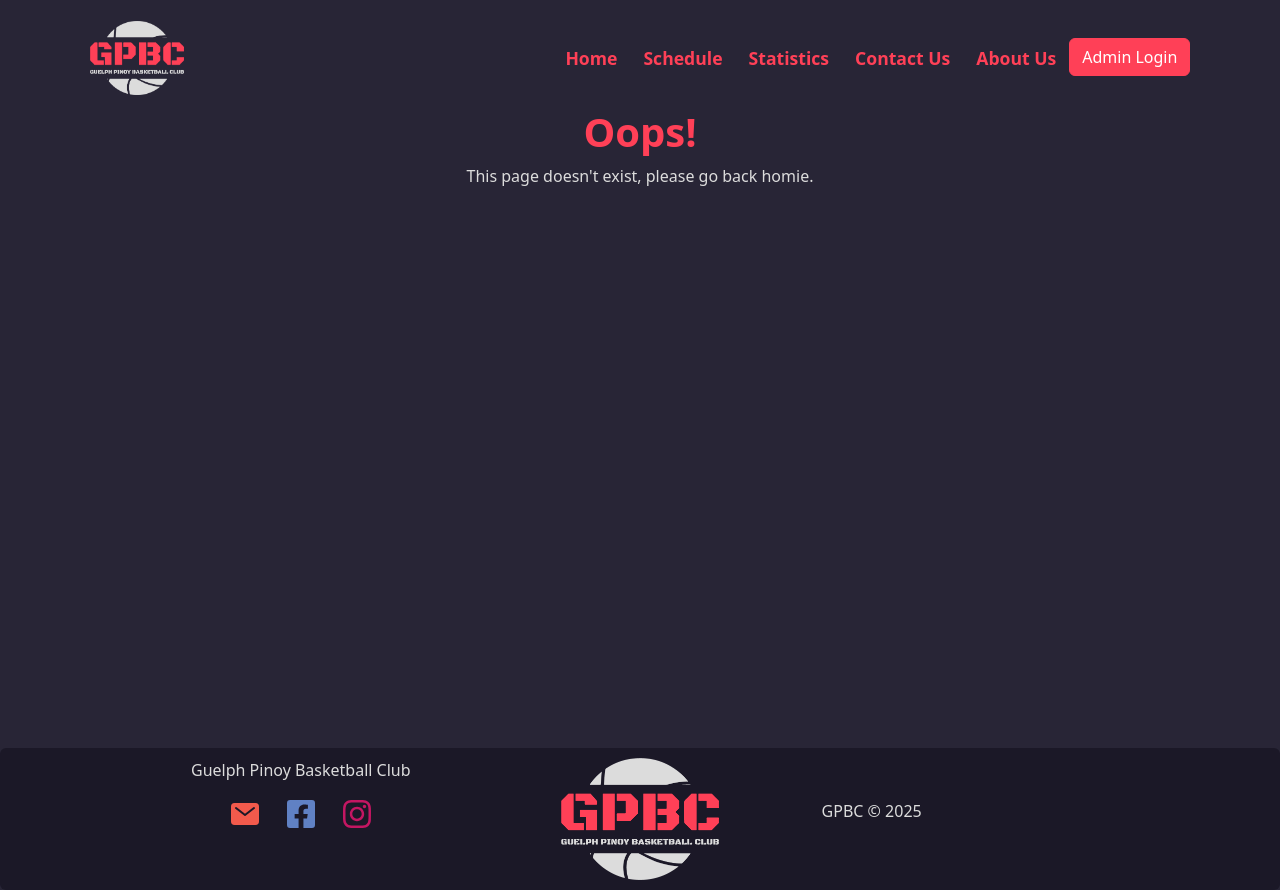
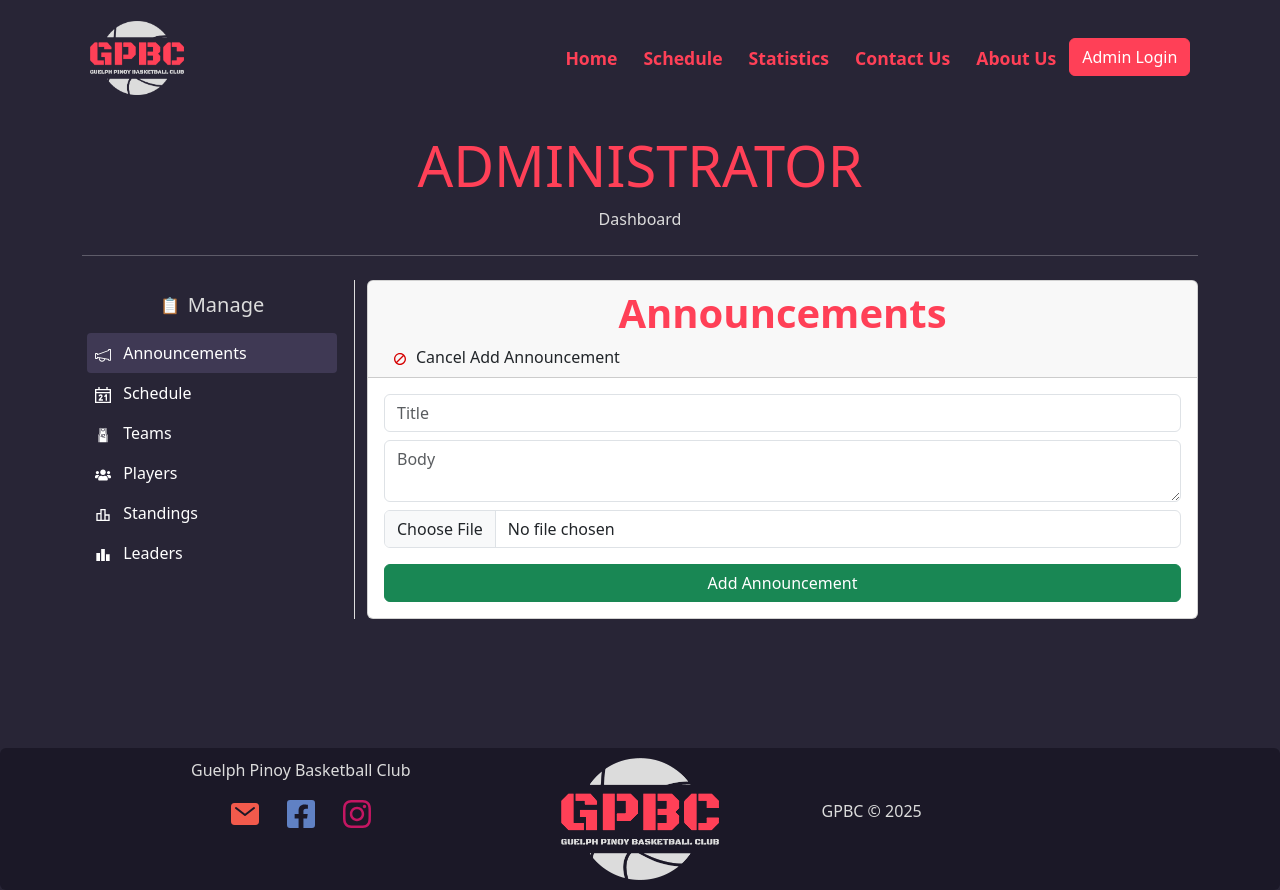
Before and after one commit to keithrsialana/GPBC-website, a React (Vite) app: page /admin-add-announcement in a window 1280 px wide. Built offline with nearby package versions, Linux system fonts and the light colour scheme; no server answers.

Commit message:
Added AddAnnouncement Page
Feature for firebase doesn't work yet, still needs to be worked on. Front end is created though.

```diff
--- a/components/pages/Admin/AdminAnnouncements.jsx
+++ b/components/pages/Admin/AdminAnnouncements.jsx
@@ -2,8 +2,6 @@ import { useEffect, useState } from "react";
 import { useNavigate, Link } from "react-router-dom";
 
 import Card from 'react-bootstrap/Card';
-import Nav from 'react-bootstrap/Nav';
-import Accordion from 'react-bootstrap/Accordion';
 import { FaUsers } from 'react-icons/fa';
 import { MdOutlineLeaderboard, MdLeaderboard } from "react-icons/md";
 import { TfiAnnouncement } from "react-icons/tfi";
@@ -12,6 +10,23 @@ import { GiBasketballJersey } from "react-icons/gi";
 import { RiFileAddLine } from "react-icons/ri";
 
 function AdminAnnouncements() {
+
+	// Fetch announcements from Firebase
+	useEffect(() => {
+		async function fetchAnnouncements() {
+			try {
+				const snapshot = await getDocs(collection(db, "announcements"));
+				const data = snapshot.docs.map(doc => ({ id: doc.id, ...doc.data() }));
+				setAnnouncements(data);
+			} catch (error) {
+				console.error("Error fetching announcements:", error);
+			} finally {
+				setLoading(false);
+			}
+		}
+
+		fetchAnnouncements();
+	}, []);
 
 	return (
 		<div className="container-fluid p-0">
@@ -79,7 +94,7 @@ function AdminAnnouncements() {
 						<Card>
 							<Card.Header>
 								<h1>Announcements</h1>
-								<Link className="nav-link custom-link text-start" to="/admin-add-announcements">
+								<Link className="nav-link custom-link text-start" to="/admin-add-announcement">
 									<RiFileAddLine className="me-2 ms-2" /> Add Announcement
 								</Link>
 							</Card.Header>
--- /dev/null
+++ b/components/pages/Admin/CRUD/AddAnnouncement.jsx
@@ -0,0 +1,124 @@
+import { useState } from "react";
+import { Link } from "react-router-dom";
+import { db } from "../../../../src/services/firebase";
+import { collection, addDoc } from "firebase/firestore";
+import { getStorage, ref, uploadBytes, getDownloadURL } from "firebase/storage";
+
+import Card from 'react-bootstrap/Card';
+import { FaUsers } from 'react-icons/fa';
+import { MdOutlineLeaderboard, MdLeaderboard } from "react-icons/md";
+import { TfiAnnouncement } from "react-icons/tfi";
+import { GrSchedule } from "react-icons/gr";
+import { GiBasketballJersey } from "react-icons/gi";
+import { FcCancel } from "react-icons/fc";
+
+function AddAnnouncement() {
+	const [title, setTitle] = useState("");
+	const [body, setBody] = useState("");
+	const [imageFile, setImageFile] = useState(null);
+	const storage = getStorage();
+
+	const handleSubmit = async (e) => {
+		e.preventDefault();
+
+		try {
+			let imageUrl = "";
+			if (imageFile) {
+				const storageRef = ref(storage, `announcements/${Date.now()}-${imageFile.name}`);
+				await uploadBytes(storageRef, imageFile);
+				imageUrl = await getDownloadURL(storageRef);
+			}
+
+			await addDoc(collection(db, "announcements"), {
+				title,
+				body,
+				imageUrl,
+				date: new Date().toISOString()
+			});
+
+			setTitle("");
+			setBody("");
+			setImageFile(null);
+			alert("Announcement added!");
+		} catch (error) {
+			alert("Error: " + error.message);
+		}
+	};
+
+	return (
+		<div className="container-fluid p-0">
+			<div className="jumbotron text-center">
+				<br />
+				<h1 className="display-4">ADMINISTRATOR</h1>
+				<p>Dashboard</p>
+			</div>
+			<div className="container mt-4">
+				<hr className="my-4 border-white" />
+				<div className="row">
+					<div className="col-md-3" style={{ borderRight: "1px solid #ddd" }}>
+						<div className="text-white text-center" style={{ padding: "5px" }}>
+							<div className="admin-panel-section">
+								<div className="admin-panel-header d-flex justify-content-center align-items-center mb-2 p-2">
+									<span className="me-2">📋</span>
+									<h5 className="m-0">Manage</h5>
+								</div>
+								<ul className="navbar-nav">
+									<li className="nav-item">
+										<Link className="nav-link custom-link text-start" style={{ backgroundColor: "#3f3954", borderRadius: "4px" }} to="/admin-announcements">
+											<TfiAnnouncement className="me-2 ms-2" /> Announcements
+										</Link>
+									</li>
+									<li className="nav-item"><Link className="nav-link custom-link text-start bg-hover-light" to="/admin-schedule"><GrSchedule className="me-2 ms-2" /> Schedule</Link></li>
+									<li className="nav-item"><Link className="nav-link custom-link text-start bg-hover-light" to="/admin-teams"><GiBasketballJersey className="me-2 ms-2" /> Teams</Link></li>
+									<li className="nav-item"><Link className="nav-link custom-link text-start bg-hover-light" to="/admin-players"><FaUsers className="me-2 ms-2" /> Players</Link></li>
+									<li className="nav-item"><Link className="nav-link custom-link text-start bg-hover-light" to="/admin-standings"><MdOutlineLeaderboard className="me-2 ms-2" /> Standings</Link></li>
+									<li className="nav-item"><Link className="nav-link custom-link text-start bg-hover-light" to="/admin-leaders"><MdLeaderboard className="me-2 ms-2" /> Leaders</Link></li>
+								</ul>
+							</div>
+						</div>
+					</div>
+					<div className="col-md-9">
+						<Card>
+							<Card.Header>
+								<h1>Announcements</h1>
+								<Link className="nav-link custom-link text-start" to="/admin-announcements">
+									<FcCancel className="me-2 ms-2" />Cancel Add Announcement
+								</Link>
+							</Card.Header>
+							<Card.Body>
+								<form onSubmit={handleSubmit} className="flex flex-col gap-4 max-w-md mx-auto mt-10">
+									<input
+										type="text"
+										placeholder="Title"
+										className="form-control mb-2"
+										value={title}
+										onChange={(e) => setTitle(e.target.value)}
+										required
+									/>
+									<textarea
+										placeholder="Body"
+										className="form-control mb-2"
+										value={body}
+										onChange={(e) => setBody(e.target.value)}
+										required
+									/>
+									<input
+										type="file"
+										className="form-control mb-3"
+										onChange={(e) => setImageFile(e.target.files[0])}
+										accept="image/*"
+									/>
+									<button className="btn btn-success w-100">
+										Add Announcement
+									</button>
+								</form>
+							</Card.Body>
+						</Card>
+					</div>
+				</div>
+			</div>
+		</div>
+	);
+}
+
+export default AddAnnouncement;
--- a/components/pages/about.jsx
+++ b/components/pages/about.jsx
@@ -2,8 +2,6 @@ import React from 'react';
 import 'bootstrap/dist/css/bootstrap.min.css';
 import { Link } from 'react-router-dom';
 
-import KS from "../../public/KS.jpg"
-import JM from "../../public/JM.jpg"
 import { FaFacebookSquare } from "react-icons/fa";
 import { FaInstagram } from "react-icons/fa";
 import { MdEmail } from "react-icons/md";
@@ -31,7 +29,7 @@ function about() {
 							<div className='row justify-content-center mt-4' style={{ gap: "20px" }}>
 								<div className="col-auto text-center">
 									<img
-										src={KS}
+										src="KS.jpg"
 										alt="picture of Kurt Ronald Sialana"
 										style={{
 											width: "120px",
@@ -47,7 +45,7 @@ function about() {
 
 								<div className="col-auto text-center">
 									<img
-										src={JM}
+										src="JM.jpg"
 										alt="picture of Jan Michael Relampagos"
 										style={{
 											width: "120px",
--- a/src/App.jsx
+++ b/src/App.jsx
@@ -12,6 +12,7 @@ import AdminTeams from "../components/pages/Admin/AdminTeams";
 import AdminPlayers from "../components/pages/Admin/AdminPlayers";
 import AdminStandings from "../components/pages/Admin/AdminStandings";
 import AdminLeaders from "../components/pages/Admin/AdminLeaders";
+import AddAnnouncement from "../components/pages/Admin/CRUD/AddAnnouncement";
 import { Routes, Route } from "react-router-dom";
 
 function App() {
@@ -31,6 +32,7 @@ function App() {
 				<Route path="/admin-players" element={<AdminPlayers />} />
 				<Route path="/admin-standings" element={<AdminStandings />} />
 				<Route path="/admin-leaders" element={<AdminLeaders />} />
+				<Route path="/admin-add-announcement" element={<AddAnnouncement />} />
 			</Routes>
 		</>
 	);
--- a/src/services/firebase.js
+++ b/src/services/firebase.js
@@ -2,6 +2,7 @@
 import { initializeApp } from "firebase/app";
 import { getAnalytics } from "firebase/analytics";
 import { getFirestore } from "firebase/firestore";
+import { getStorage } from "firebase/storage";
 import { getAuth } from "firebase/auth";
 
 const firebaseConfig = {
@@ -15,7 +16,7 @@ const firebaseConfig = {
 };
 
 export const app = initializeApp(firebaseConfig);
-
+export const storage = getStorage(app);
 export const db = getFirestore(app);
 export const auth = getAuth(app);
 const analytics = getAnalytics(app);
```
